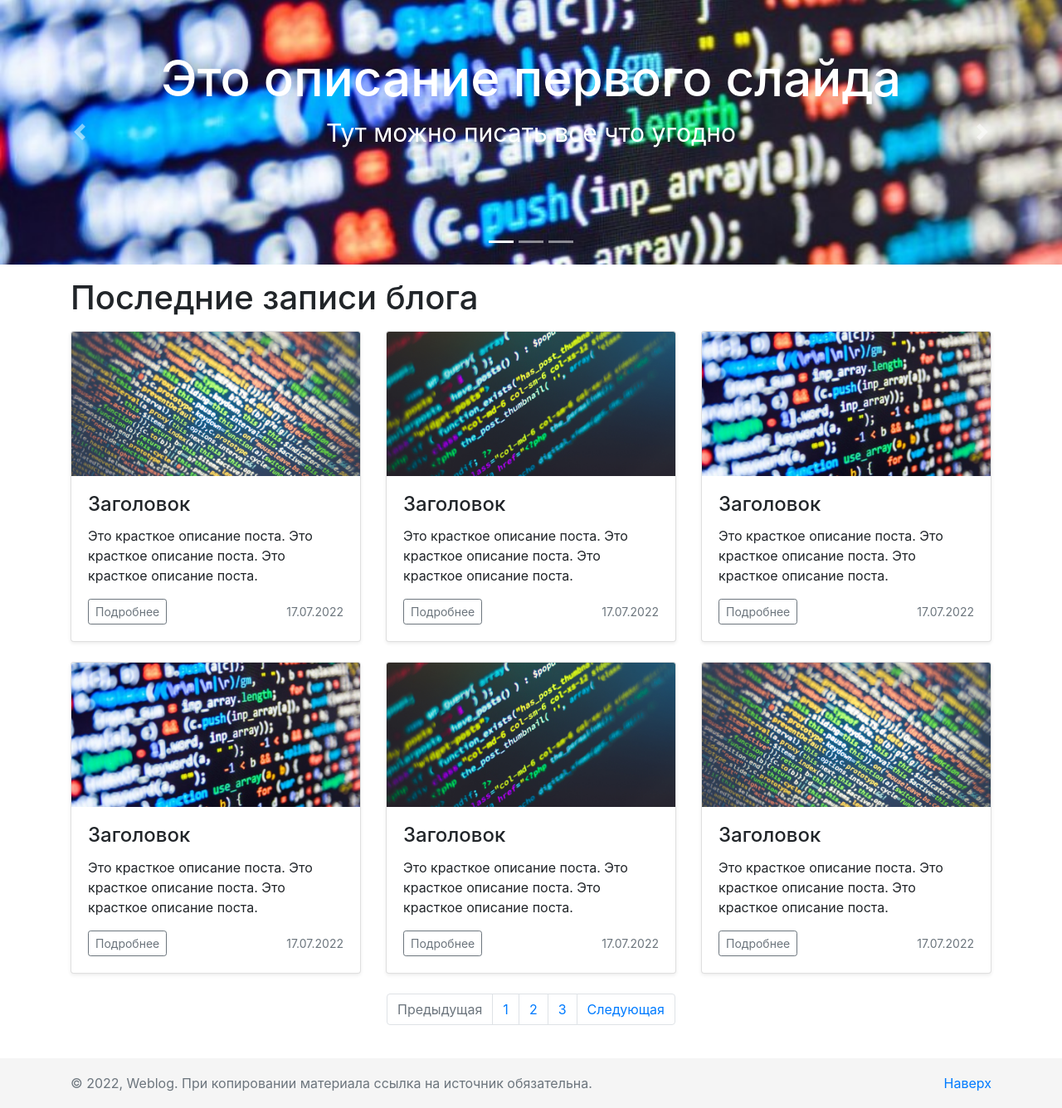
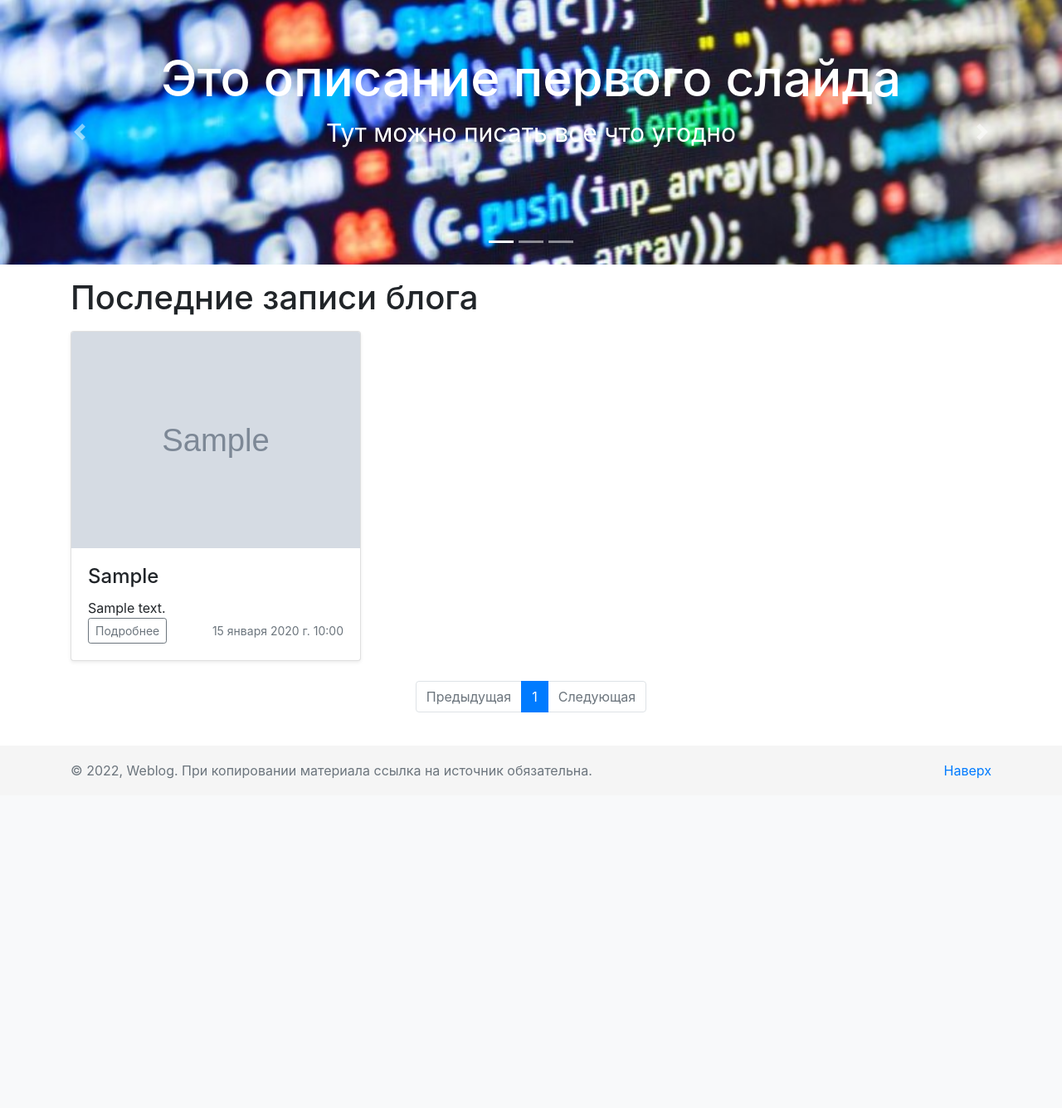
Before and after one commit to riberg/dev-django-blog, a Django app: template weblog/templates/weblog/home.html in a window 1280 px wide. Shown: the part 59-1395 px from the top of the page at 83% size. After the commit the page ends 998 px from the top, so only its background shows below. Run offline with Django 4.2, Linux system fonts and the light colour scheme; the template is opened without the code that fills it: most values are stand-ins (such as "Sample title", 1, 10 or a date in 2020); grey boxes marked "Sample" are stand-in pictures; parts of the project's set-up code (start-up, migrations or seed data) failed here and were passed over; some libraries are stand-ins or nearby versions.

Commit message:
add pagination

```diff
--- a/weblog/templates/weblog/home.html
+++ b/weblog/templates/weblog/home.html
@@ -10,103 +10,23 @@
 <div class="container">
     <h1 class="my-3">Последние записи блога</h1>
     <div class="row">
+        {% for post in page_obj %}
         <div class="col-md-4">
             <div class="card mb-4 shadow-sm">
-                <img src="{% static 'img/third_img.jpg' %}" alt="" class="card-img-top">
+                <img src="media/{{ post.image }}" alt="" class="card-img-top">
                 <div class="card-body">
-                    <h4 class="card-title">Заголовок</h4>
-                    <p class="card-text">Это красткое описание поста. Это красткое описание поста. Это красткое описание
-                        поста. </p>
+                    <h4 class="card-title">{{ post.h1 }}</h4>
+                    {{ post.description|safe|truncatechars:100 }}
                     <div class="d-flex justify-content-between align-items-center">
                         <div class="btn-group">
                             <a href="#" class="btn btn-sm btn-outline-secondary">Подробнее</a>
                         </div>
-                        <small class="text-muted">17.07.2022</small>
+                        <small class="text-muted">{{ post.created_at }}</small>
                     </div>
                 </div>
             </div>
         </div>
-        <div class="col-md-4">
-            <div class="card mb-4 shadow-sm">
-                <img src="{% static 'img/second_img.jpg' %}" alt="" class="card-img-top">
-                <div class="card-body">
-                    <h4 class="card-title">Заголовок</h4>
-                    <p class="card-text">Это красткое описание поста. Это красткое описание поста. Это красткое описание
-                        поста. </p>
-                    <div class="d-flex justify-content-between align-items-center">
-                        <div class="btn-group">
-                            <a href="#" class="btn btn-sm btn-outline-secondary">Подробнее</a>
-                        </div>
-                        <small class="text-muted">17.07.2022</small>
-                    </div>
-                </div>
-            </div>
-        </div>
-        <div class="col-md-4">
-            <div class="card mb-4 shadow-sm">
-                <img src="{% static 'img/first_img.jpg' %}" alt="" class="card-img-top">
-                <div class="card-body">
-                    <h4 class="card-title">Заголовок</h4>
-                    <p class="card-text">Это красткое описание поста. Это красткое описание поста. Это красткое описание
-                        поста. </p>
-                    <div class="d-flex justify-content-between align-items-center">
-                        <div class="btn-group">
-                            <a href="#" class="btn btn-sm btn-outline-secondary">Подробнее</a>
-                        </div>
-                        <small class="text-muted">17.07.2022</small>
-                    </div>
-                </div>
-            </div>
-        </div>
-
-        <div class="col-md-4">
-            <div class="card mb-4 shadow-sm">
-                <img src="{% static 'img/first_img.jpg' %}" alt="" class="card-img-top">
-                <div class="card-body">
-                    <h4 class="card-title">Заголовок</h4>
-                    <p class="card-text">Это красткое описание поста. Это красткое описание поста. Это красткое описание
-                        поста. </p>
-                    <div class="d-flex justify-content-between align-items-center">
-                        <div class="btn-group">
-                            <a href="#" class="btn btn-sm btn-outline-secondary">Подробнее</a>
-                        </div>
-                        <small class="text-muted">17.07.2022</small>
-                    </div>
-                </div>
-            </div>
-        </div>
-        <div class="col-md-4">
-            <div class="card mb-4 shadow-sm">
-                <img src="{% static 'img/second_img.jpg' %}" alt="" class="card-img-top">
-                <div class="card-body">
-                    <h4 class="card-title">Заголовок</h4>
-                    <p class="card-text">Это красткое описание поста. Это красткое описание поста. Это красткое описание
-                        поста. </p>
-                    <div class="d-flex justify-content-between align-items-center">
-                        <div class="btn-group">
-                            <a href="#" class="btn btn-sm btn-outline-secondary">Подробнее</a>
-                        </div>
-                        <small class="text-muted">17.07.2022</small>
-                    </div>
-                </div>
-            </div>
-        </div>
-        <div class="col-md-4">
-            <div class="card mb-4 shadow-sm">
-                <img src="{% static 'img/third_img.jpg' %}" alt="" class="card-img-top">
-                <div class="card-body">
-                    <h4 class="card-title">Заголовок</h4>
-                    <p class="card-text">Это красткое описание поста. Это красткое описание поста. Это красткое описание
-                        поста. </p>
-                    <div class="d-flex justify-content-between align-items-center">
-                        <div class="btn-group">
-                            <a href="#" class="btn btn-sm btn-outline-secondary">Подробнее</a>
-                        </div>
-                        <small class="text-muted">17.07.2022</small>
-                    </div>
-                </div>
-            </div>
-        </div>
+        {% endfor %}
     </div>
 </div>
 {% endblock %}
@@ -114,15 +34,27 @@
 {% block pagination %}
 <nav aria-label="Paginate me">
     <ul class="pagination justify-content-center">
+        {% if page_obj.has_previous %}
+            <a class="page-link" href="?page={{ page_obj.previous_page_number }}" tabindex="-1">Предыдущая</a>
+        {% else %}
         <li class="page-item disabled">
             <a class="page-link" href="#" tabindex="-1">Предыдущая</a>
         </li>
-        <li class="page-item"><a class="page-link" href="#">1</a></li>
-        <li class="page-item"><a class="page-link" href="#">2</a></li>
-        <li class="page-item"><a class="page-link" href="#">3</a></li>
-        <li class="page-item">
+        {% endif %}
+        {% for i in page_obj.paginator.page_range %}
+        {% if i == page_obj.number %}
+            <li class="page-item active"><a class="page-link" href="?page={{ i }}">{{ i }}</a></li>
+        {% else %}
+            <li class="page-item"><a class="page-link" href="?page={{ i }}">{{ i }}</a></li>
+        {% endif %}
+        {% endfor %}
+        {% if page_obj.has_next %}
+            <a class="page-link" href="?page={{ page_obj.next_page_number }}" tabindex="-1">Предыдущая</a>
+        {% else %}
+        <li class="page-item disabled">
             <a class="page-link" href="#">Следующая</a>
         </li>
+        {% endif %}
     </ul>
 </nav>
 <br>
```
Also changed, not shown: weblog/views.py (+9 -1 lines).
